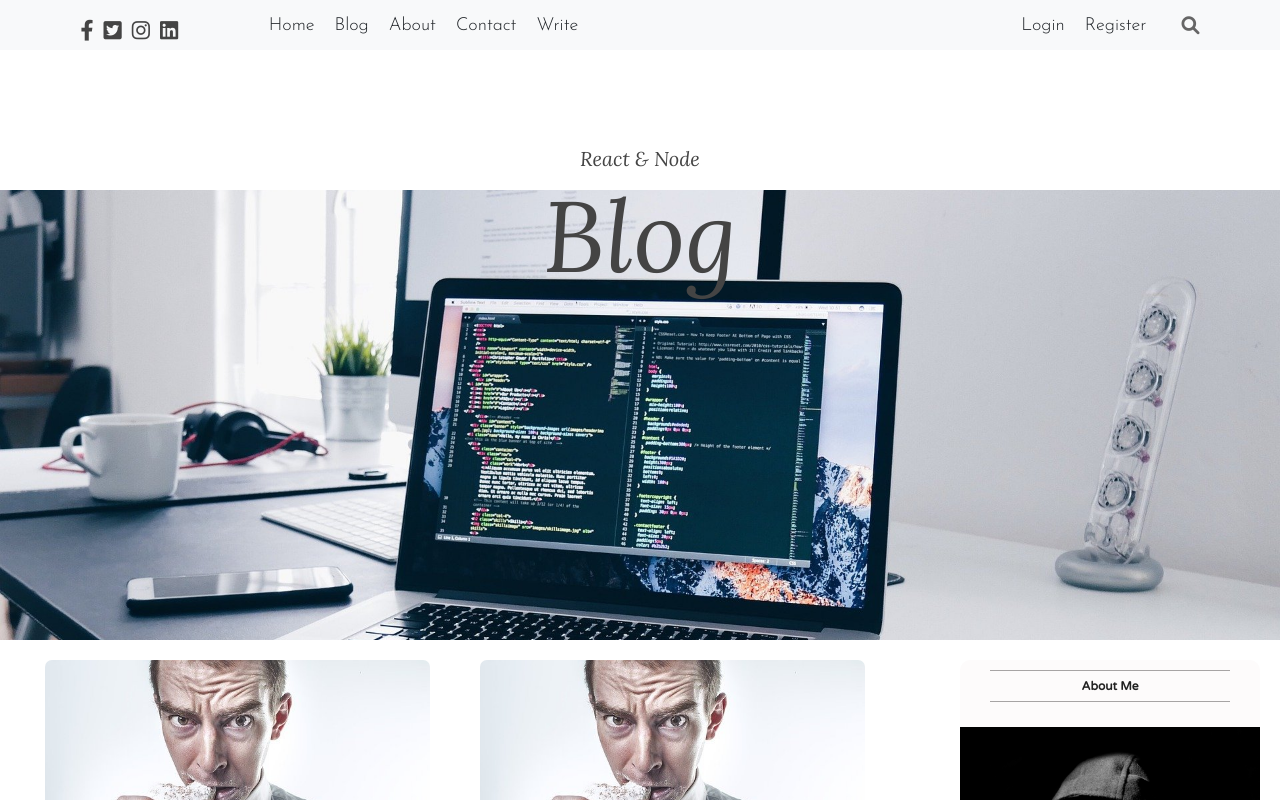
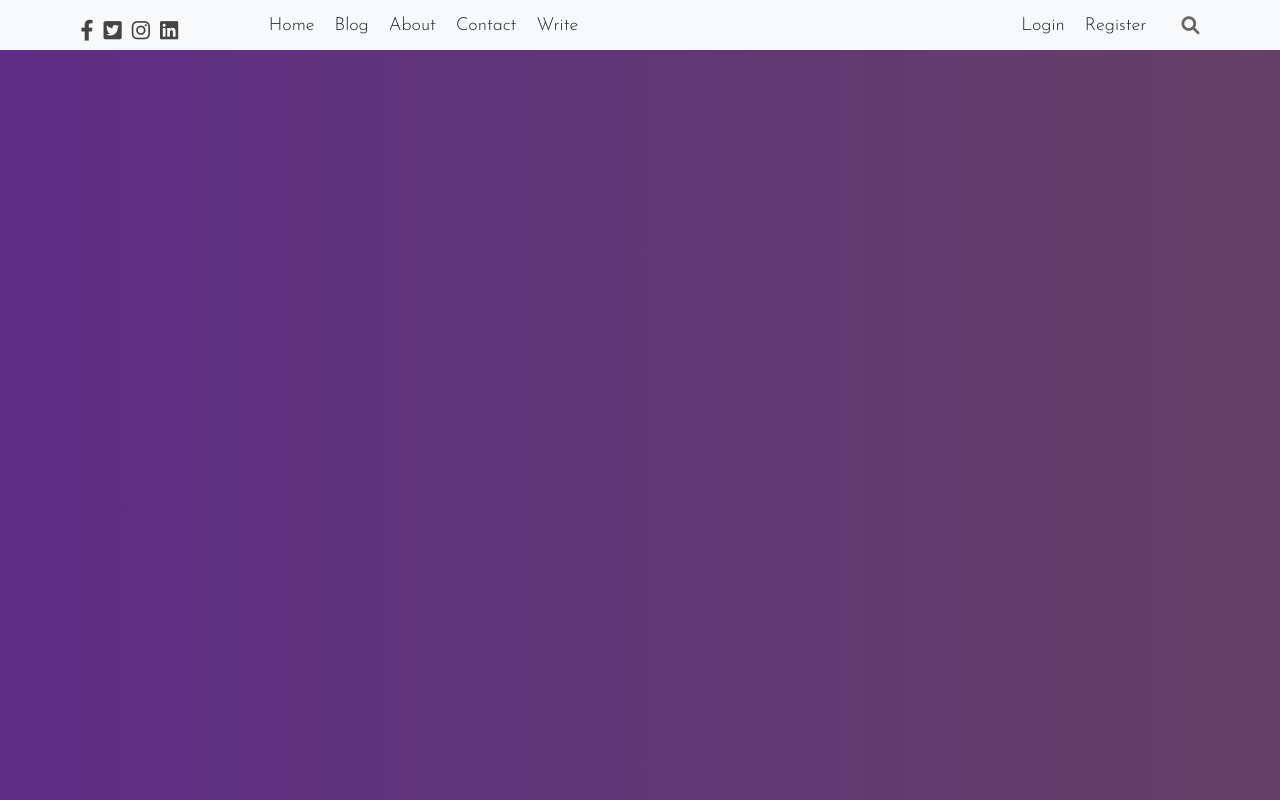
Before and after one commit to caesaragen/reactblog, a React (Create React App) app in the folder client/: page / in a window 1280 px wide. Shown: the top 800 px of the page. Built offline with nearby package versions, Linux system fonts and the light colour scheme.

Commit message:
add changes

```diff
--- a/client/src/App.js
+++ b/client/src/App.js
@@ -11,6 +11,7 @@ import {
   Route,
   Link
 } from 'react-router-dom'
+import Portfolio from "./pages/home/portfolio/Portfolio";
 
 function App() {
   const user = false;
@@ -19,7 +20,8 @@ function App() {
       <TopBar />
       <Switch>
         <Route exact path="/">
-          <Home />
+          <Portfolio/>
+          {/* <Home /> */}
         </Route>
         <Route path="/register">{user ? <Home /> : <Register />}</Route>
         <Route path="/login">{user ? <Home /> : <Login />}</Route>
--- a/client/src/pages/home/portfolio/Portfolio.jsx
+++ b/client/src/pages/home/portfolio/Portfolio.jsx
@@ -4,7 +4,9 @@ import './portfolio.css'
 const Portfolio = () => {
     return (
         <div className="portfolio">
-
+            <div className="container">
+                <div className="inner"></div>
+            </div>
         </div>
     )
 }
--- a/client/src/pages/home/portfolio/portfolio.css
+++ b/client/src/pages/home/portfolio/portfolio.css
@@ -1,5 +1,8 @@
-.portfolio{
-    display: flex;
-    justify-content: center;
-    align-items: center;
+.portfolio {
+  display: flex;
+  justify-content: center;
+  align-items: center;
+  background-image: linear-gradient(to right, rgb(94, 45, 134), rgb(101, 64, 102));
+  height: 100vh;
 }
+.container{}
```
